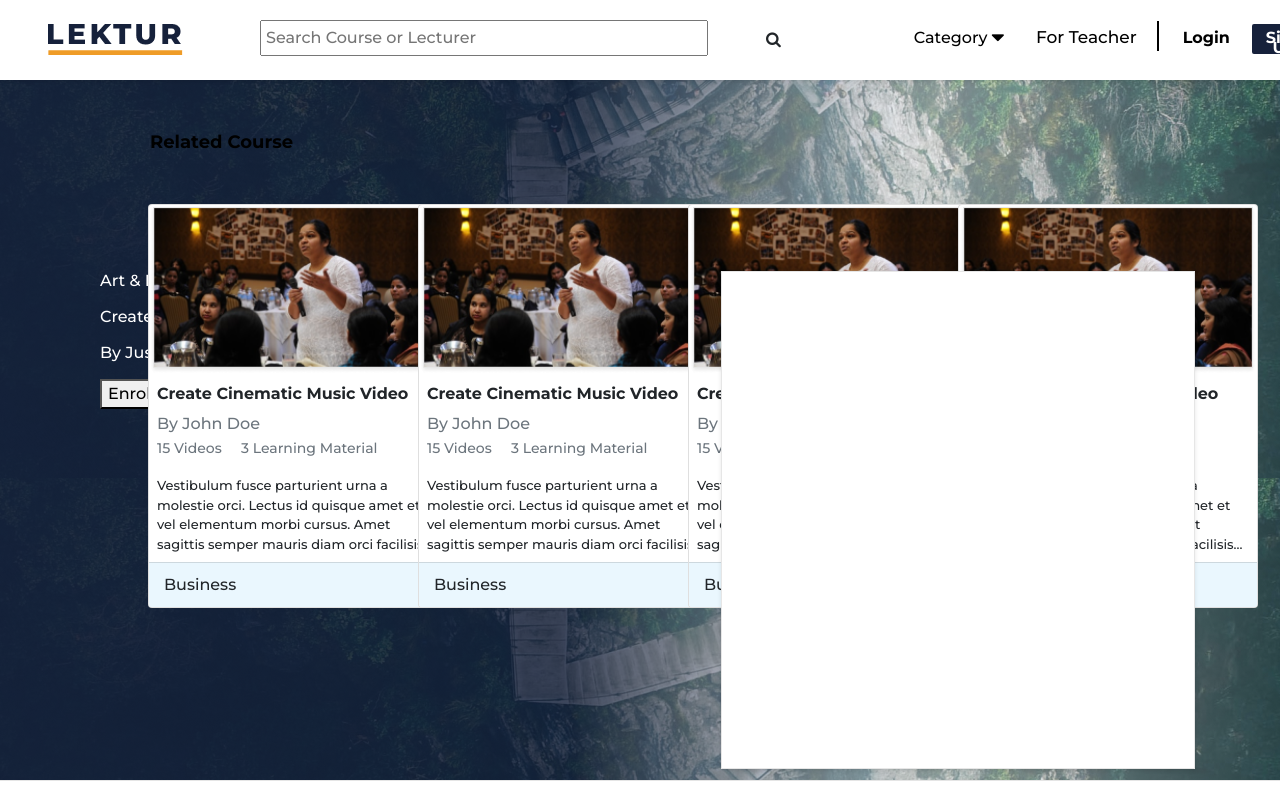
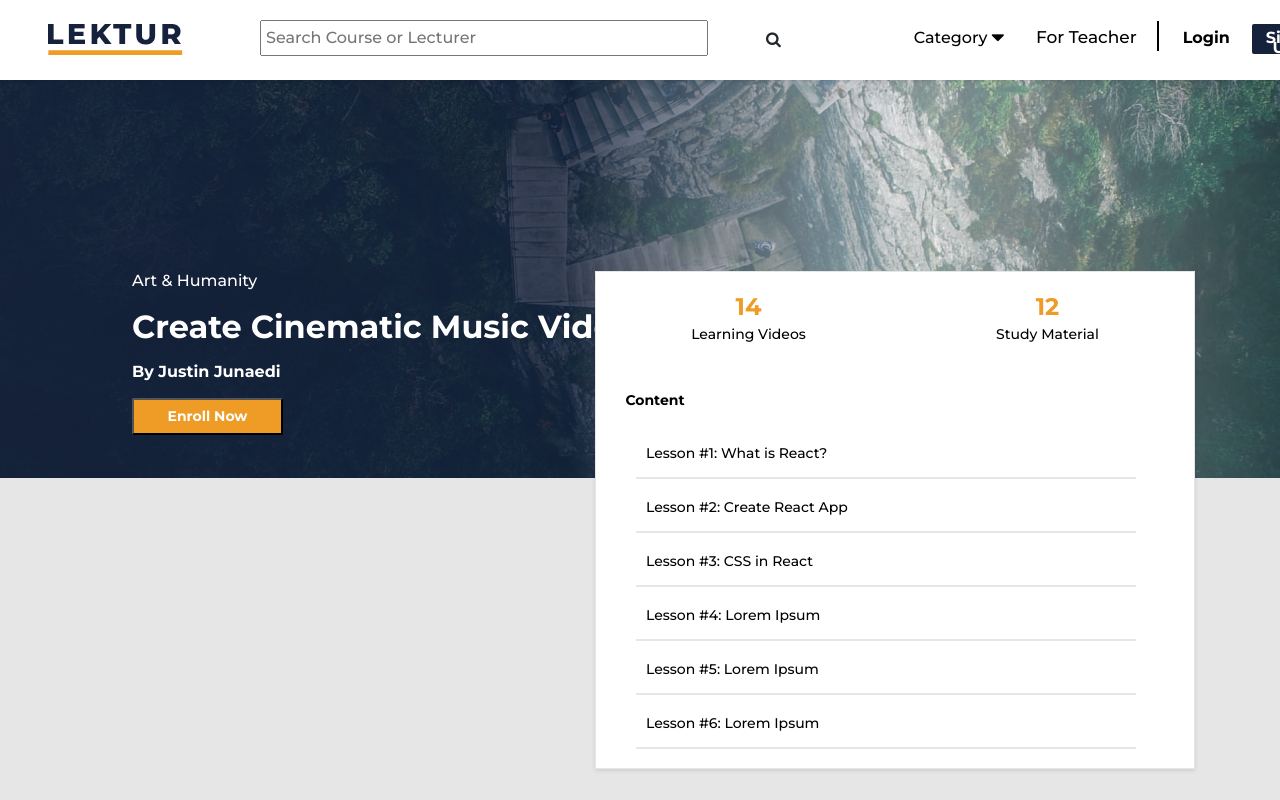
Before and after one commit to Rantikaayuning/frontend-lektur-app, a React (Create React App) app: page /course-detail in a window 1280 px wide. Shown: the top 800 px of the page. Built offline with nearby package versions, Linux system fonts and the light colour scheme.

Commit message:
styling all course detail page

```diff
--- a/src/pages/CourseDetail/CourseDetail.js
+++ b/src/pages/CourseDetail/CourseDetail.js
@@ -7,14 +7,61 @@ import { cardMaterial } from "../../assets/JSONFile/dummyData";
 
 function CourseDetail() {
   return (
-    <div className="course-detail">
-      <div className="course-detail-left">
-        <p>Art & Humanity</p>
-        <p>Create Cinematic Music Video</p>
-        <p>By Justin Junaedi </p>
-        <button> Enroll Now </button>
+    <div className="main-course">
+      <div className="course-detail">
+        <div className="course-detail-left">
+          <p className="p1">Art & Humanity</p>
+          <p className="p2">Create Cinematic Music Video</p>
+          <p className="p3">By Justin Junaedi </p>
+          <button> Enroll Now </button>
+        </div>
+        <div className="course-detail-right flex">
+          <div>
+            <p className="p1">14</p>
+            <p className="p2">Learning Videos</p>
+          </div>
+          <div>
+            <p className="p1">12</p>
+            <p className="p2">Study Material</p>
+          </div>
+          <div className="course-detail-right-material">
+            <p>Content</p>
+            <ul>
+              <li>
+                <div className="rectangle">
+                  <p>Lesson #1: What is React?</p>
+                </div>
+              </li>
+              <li>
+                <div className="rectangle">
+                  <p>Lesson #2: Create React App</p>
+                </div>
+              </li>
+              <li>
+                <div className="rectangle">
+                  <p>Lesson #3: CSS in React </p>
+                </div>
+              </li>
+              <li>
+                <div className="rectangle">
+                  <p>Lesson #4: Lorem Ipsum</p>
+                </div>
+              </li>
+              <li>
+                <div className="rectangle">
+                  <p>Lesson #5: Lorem Ipsum</p>
+                </div>
+              </li>
+              <li>
+                <div className="rectangle">
+                  <p>Lesson #6: Lorem Ipsum</p>
+                </div>
+              </li>
+            </ul>
+          </div>
+        </div>
       </div>
-      <div className="course-detail-right"></div>
+      <div className="center"></div>
       <div className="card-content">
         <div className="card-text-course">Related Course</div>
         <Row className="content-card-container">
--- a/src/styles.css
+++ b/src/styles.css
@@ -17,9 +17,10 @@
 @import "./styles/CourseDetail.css";
 @import url("https://fonts.googleapis.com/css2?family=Montserrat:wght@500&display=swap");
 * {
-    font-family: "Montserrat", sans-serif;
+  font-family: "Montserrat", sans-serif;
 }
 
 body {
-    margin: 0;
+  margin: 0;
+  padding: 0;
 }
--- a/src/styles/CourseDetail.css
+++ b/src/styles/CourseDetail.css
@@ -1,6 +1,6 @@
 .course-detail {
   width: 100%;
-  height: 700px;
+  height: 398px;
   display: flex;
   justify-content: space-between;
   background-image: url(../assets/RectangleCDetail.png);
@@ -8,7 +8,7 @@
 
 .course-detail-right {
   position: absolute;
-  width: 474px;
+  width: 600px;
   height: 498px;
   right: 85px;
   top: 271px;
@@ -18,14 +18,71 @@
   box-sizing: border-box;
   box-shadow: 0px 2px 4px rgba(0, 0, 0, 0.1);
 }
+.course-detail-right-material {
+  position: relative;
+  width: 100%;
+  height: auto;
+  margin-top: 20px;
+  padding-top: 10px;
+}
+.course-detail-right-material div p {
+  position: relative;
+  top: 20px;
+  left: 10px;
+  text-align: left;
+  font-family: Montserrat;
+  font-style: normal;
+  font-weight: normal;
+  font-size: 14px;
+  line-height: 17px;
+  color: #000000;
+}
+.course-detail-right-material .rectangle {
+  width: 500px;
+  height: 54px;
+  border-bottom: 2px solid #e6e6e6;
+}
+.course-detail-right-material p {
+  position: relative;
+  left: -240px;
+  font-family: Montserrat;
+  font-style: normal;
+  font-weight: bold;
+  font-size: 14px;
+  line-height: 17px;
+  /* identical to box height */
 
+  color: #000000;
+}
+.course-detail-right-material ul {
+  position: relative;
+  list-style-type: none;
+}
+.course-detail-right .p1 {
+  font-family: Montserrat;
+  font-style: normal;
+  font-weight: bold;
+  font-size: 24px;
+  line-height: 29px;
+  color: #ef9c27;
+  margin-bottom: 5px;
+}
+.course-detail-right .p2 {
+  font-family: Montserrat;
+  font-style: normal;
+  font-weight: normal;
+  font-size: 14px;
+  line-height: 17px;
+  color: #000000;
+}
 .course-detail-left {
   position: absolute;
-  width: 474px;
+  width: 600px;
   height: 498px;
   left: 100px;
   top: 271px;
-  background: transparent;
+  padding-top: 0px;
+  padding-left: 2rem;
 }
 
 .course-detail-left p {
@@ -34,7 +91,60 @@
   font-weight: normal;
   font-size: 16px;
   line-height: 20px;
-  /* identical to box height */
-  /* White */
+
   color: #ffffff;
 }
+.main-course .center {
+  width: 100%;
+  height: 380px;
+  background: #e6e6e6;
+}
+.course-detail-left .p1 {
+  font-family: Montserrat;
+  font-style: normal;
+  font-weight: normal;
+  font-size: 16px;
+  line-height: 20px;
+
+  color: #ffffff;
+}
+.course-detail-left .p2 {
+  font-family: Montserrat;
+  font-style: normal;
+  font-weight: bold;
+  font-size: 32px;
+  line-height: 39px;
+
+  color: #ffffff;
+}
+.course-detail-left .p3 {
+  font-family: Montserrat;
+  font-style: normal;
+  font-weight: bold;
+  font-size: 16px;
+  line-height: 20px;
+  color: #ffffff;
+}
+.course-detail-left button {
+  font-family: Montserrat;
+  font-style: normal;
+  font-weight: bold;
+  font-size: 14px;
+  line-height: 17px;
+
+  color: #ffffff;
+
+  width: 151px;
+  height: 37px;
+
+  top: 377px;
+  background: #ef9c27;
+  border-radius: 2px;
+}
+.flex {
+  display: flex;
+  justify-content: space-around;
+  text-align: center;
+  padding-top: 20px;
+  flex-wrap: wrap;
+}
```
